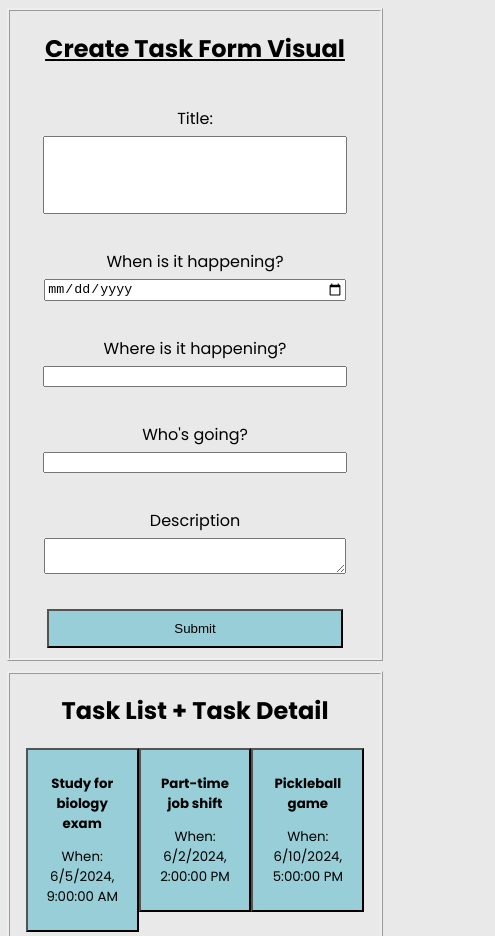
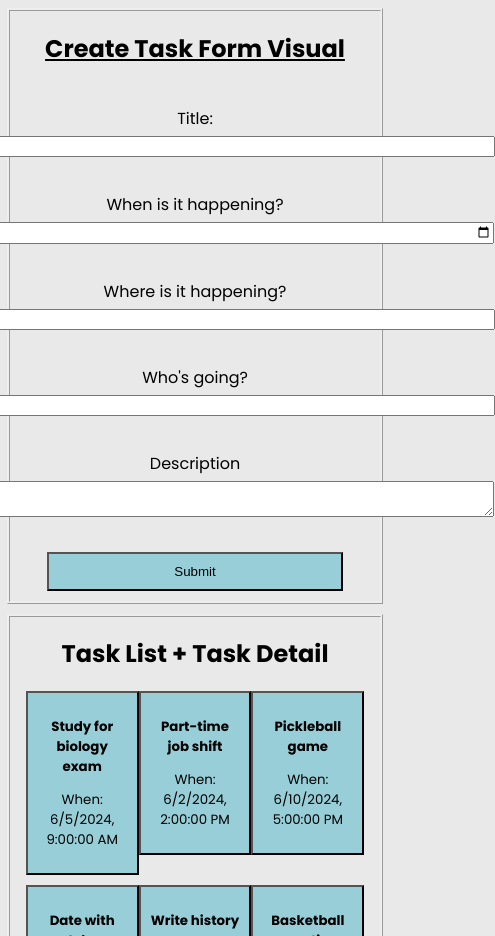
Before and after one commit to nelsn275/task_trackr, a React (Create React App) app: page /showcase in a window 390 px wide. Shown: the part 1461-2397 px from the top of the page, 495 px wide, since content can reach past the window. Built offline with nearby package versions, Linux system fonts and the light colour scheme; no server answers.

Commit message:
Make dashboard default screen + fixed dimensions of create task form

```diff
--- a/src/App.js
+++ b/src/App.js
@@ -1,6 +1,6 @@
 import React from 'react';
 import './App.css';
-import { BrowserRouter as Router, Route, Routes } from 'react-router-dom';
+import { BrowserRouter as Router, Routes, Route, Navigate } from 'react-router-dom';
 import { AuthProvider } from './contexts/AuthContext';
 //Page Imports
 import Home from './pages/Home';
@@ -24,6 +24,7 @@ function App() {
         <Router>
           <div>
             <Routes>
+              <Route path="/task_trackr" element={<Navigate replace to="/dashboard" />} />
               <Route path="/dashboard" element={<Home />} />
               <Route path="/profile" element={<Profile />} />
               <Route path="/about" element={<About />} />
--- a/src/partials/CreateTaskForm.css
+++ b/src/partials/CreateTaskForm.css
@@ -12,7 +12,7 @@
     display: flex;
     flex-direction: column;
     align-items: center;
-    width: 100%;
+    width: 50rem;
 }
 
 .createTaskForm input {
@@ -78,10 +78,16 @@ button {
 
     .createTaskForm input,
     .createTaskForm textarea {
-        width: 80%;
+        width: 160%;
     }
 
     .createTaskForm button {
         width: 80%;
     }
 }
+
+/* @media screen and (min-width: 32em) {
+    .createTaskForm form {
+        width: 50rem;
+    }
+} */
--- a/src/partials/CreateTaskForm.js
+++ b/src/partials/CreateTaskForm.js
@@ -53,7 +53,7 @@ function CreateTaskForm() {
     <section className="createTaskForm">
       <form onSubmit={saveTask}>
         <label htmlFor="title">Title:</label>
-        <input type="text" id="title" name="title" value={formData.title} onChange={handleChange} required /><br />
+        <input type="text" id="name" name="title" value={formData.title} onChange={handleChange} required /><br />
 
         <label htmlFor="when">When is it happening?</label>
         <input type="date" id="when" name="when" value={formData.when} onChange={handleChange} required /><br />
```
